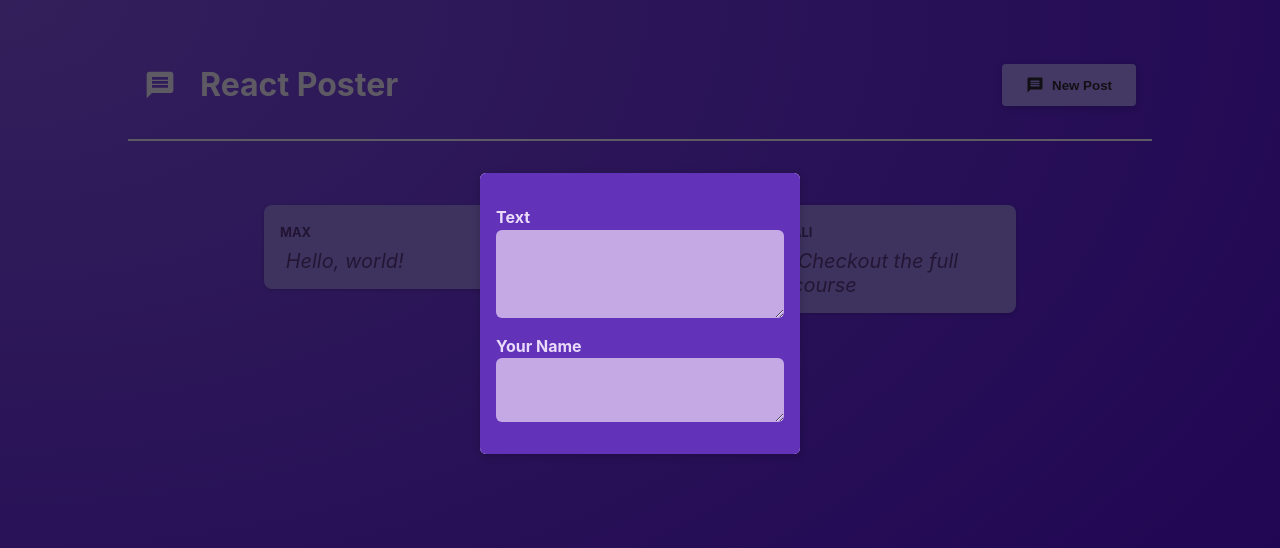
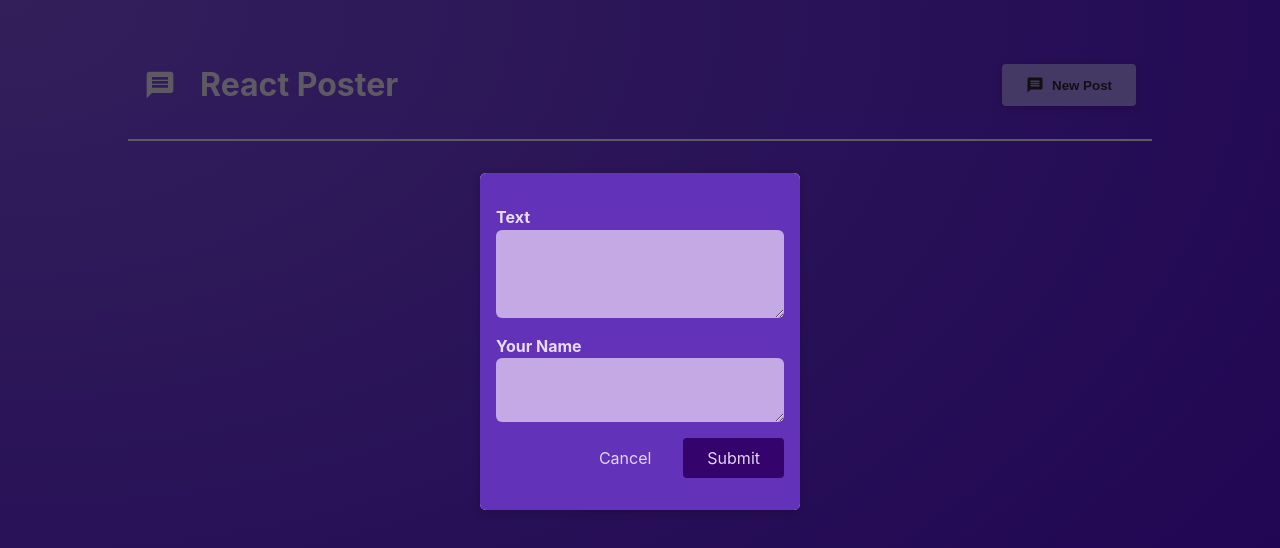
Before and after one commit to 3bd-allah/React-Poster, a React (Create React App) app: page / in a window 1280 px wide. Both pictures are taken after a click on the button "New Post". Shown: the top 548 px of the page. Built offline with nearby package versions, Linux system fonts and the light colour scheme.

Commit message:
handle form with updating data

```diff
--- a/src/components/NewPost.js
+++ b/src/components/NewPost.js
@@ -1,17 +1,47 @@
 import classes from './NewPost.module.css'
-import React from 'react'
+import React, {useState} from 'react'
 
-const NewPost = (props) => {
+const NewPost = ({onCancel, onAddPost}) => {
+
+    const [enteredBody, setEnteredBody] = useState("Hello, world!");
+    const [enteredAuthor, setEnteredAuthor] = useState("Max");
+
+    const bodyChangeHandler = (event) => {
+        setEnteredBody(event.target.value);
+    };
+
+      const authorChangeHandler = (event) => {
+        setEnteredAuthor(event.target.value);
+    };
+    function submitHandler(e){
+        e.preventDefault();
+        setEnteredBody(e.target[0].value)
+        setEnteredAuthor(e.target[1].value)
+        console.log(`Author:${enteredAuthor}`)
+        console.log(`Body: ${enteredBody}`)
+        onAddPost(enteredAuthor, enteredBody);
+        onCancel();
+    }
 
   return (
-    <form className={classes.form}>
+    <form className={classes.form} onSubmit={submitHandler}>
         <p>
             <label htmlFor="body">Text</label>
-            <textarea id = "body" required rows={3} onChange={props.onBodyChange}></textarea>
+            <textarea id = "body" required rows={3} onChange={bodyChangeHandler}></textarea>
         </p>
         <p>
             <label htmlFor="name"> Your Name</label>
-            <textarea id = "name" type="text" required onChange={props.onAuthorChange}></textarea>
+            <textarea id = "name" type="text" required onChange={authorChangeHandler}></textarea>
+        </p>
+        <p className={classes.actions}>
+            <button type='button' onClick={onCancel}>
+                Cancel
+            </button>
+            <button
+                type='submit'
+            >
+                Submit
+            </button>
         </p>
     </form>
 )
--- a/src/components/PostList.js
+++ b/src/components/PostList.js
@@ -5,40 +5,44 @@ import NewPost from "./NewPost";
 import Modal from "./Modal";
 
 const PostList = ({isPosting, onStopPosting}) => {
-  const [enteredBody, setEnteredBody] = useState("Hello, world!");
-  const [enteredAuthor, setEnteredAuthor] = useState("Max");
-  const [modalIsVisible, setModalIsVisible] = useState(true);
 
-  const bodyChangeHandler = (event) => {
-    setEnteredBody(event.target.value);
-  };
+  const [posts, setPosts] = useState([])
 
-  const authorChangeHandler = (event) => {
-    setEnteredAuthor(event.target.value);
-  };
+  const newPostHandler = (name, body)=>{
+    console.log(posts)
+    setPosts(oldPosts => [
+      ...oldPosts,
+      {
+        author:name,
+        content:body
+      },
+    ])
+    console.log(posts)
+  }
 
   return (
     <>
       {isPosting &&
         <Modal onClose = {onStopPosting}>
           <NewPost
-            onBodyChange={bodyChangeHandler}
-            onAuthorChange={authorChangeHandler}
+            onAddPost={newPostHandler}
+            onCancel={onStopPosting}
           />
         </Modal>
       }
-
+    {
+      posts.length !==0 &&
       <ul className={classes.posts}>
-        <li>
-          <Post name={enteredAuthor} content={enteredBody} />
-        </li>
-        <li>
-          <Post name="Ali" content="Checkout the full course" />
-        </li>
-        <li>
-          <Post name="Ali" content="Checkout the full course" />
-        </li>
+        {posts.map(post =>
+          <li>
+            <Post
+              name={post.author}
+              content= {post.content}
+            />
+          </li>
+        )}
       </ul>
+    }
     </>
   );
 };
```
